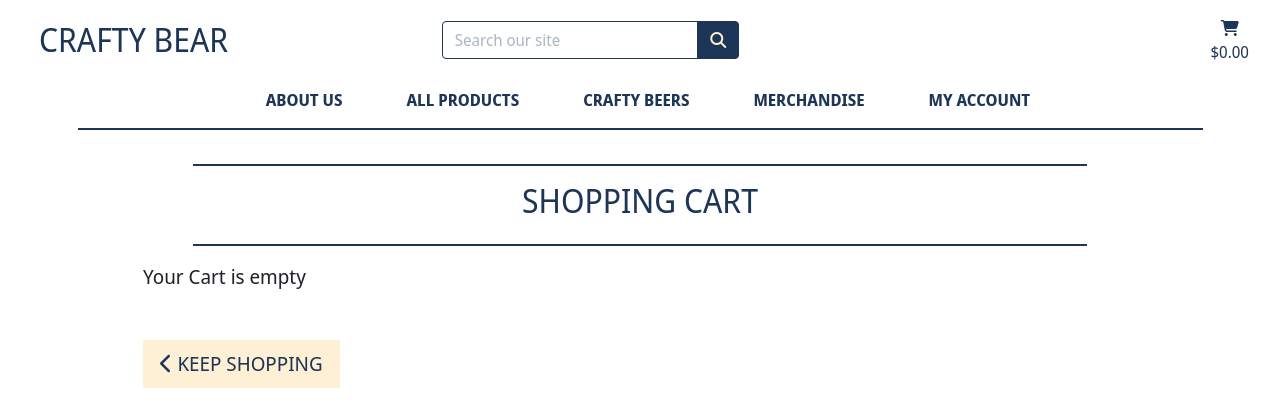
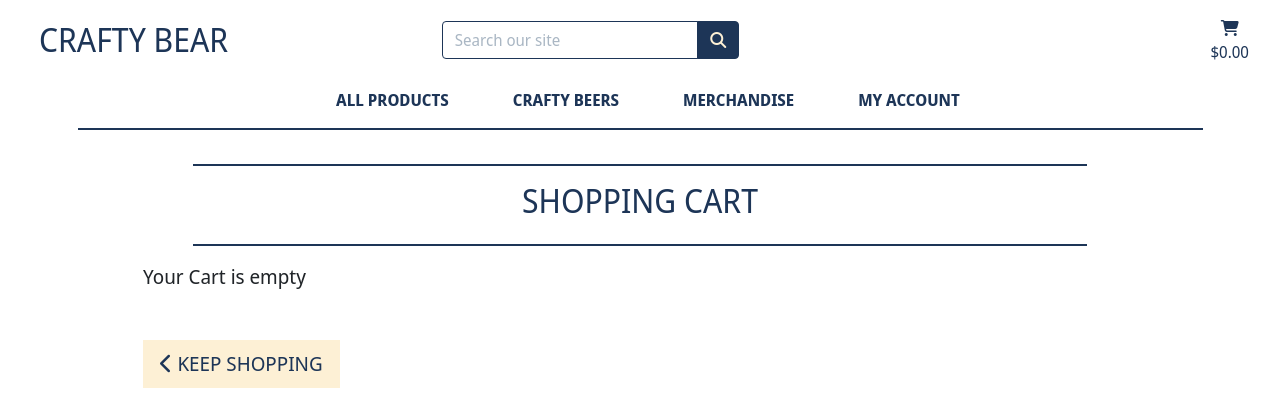
Before and after one commit to pbaker321/crafty-bear-project-4, a Django app: page /bag/ in a window 1280 px wide. Shown: the top 420 px of the page. Run offline with Django 3.2, Linux system fonts and the light colour scheme; parts of the project's set-up code (start-up, migrations or seed data) failed here and were passed over; some libraries are stand-ins or nearby versions.

Commit message:
remove about

```diff
--- a/templates/includes/main-nav.html
+++ b/templates/includes/main-nav.html
@@ -1,11 +1,5 @@
 <div class="collapse navbar-collapse" id="main-nav">
     <ul class="navbar-nav w-auto mx-auto">
-
-        <li class="nav-item">
-            <a class="logo-font font-weight-bold nav-link text-blue mr-5" href="#">
-                About Us
-            </a>
-        </li>
 
         <li class="nav-item dropdown">
             <a class="logo-font font-weight-bold nav-link text-blue mr-5" href="#" id="all-products-link" data-toggle="dropdown" aria-haspopup="true" aria-expanded="false">
```
